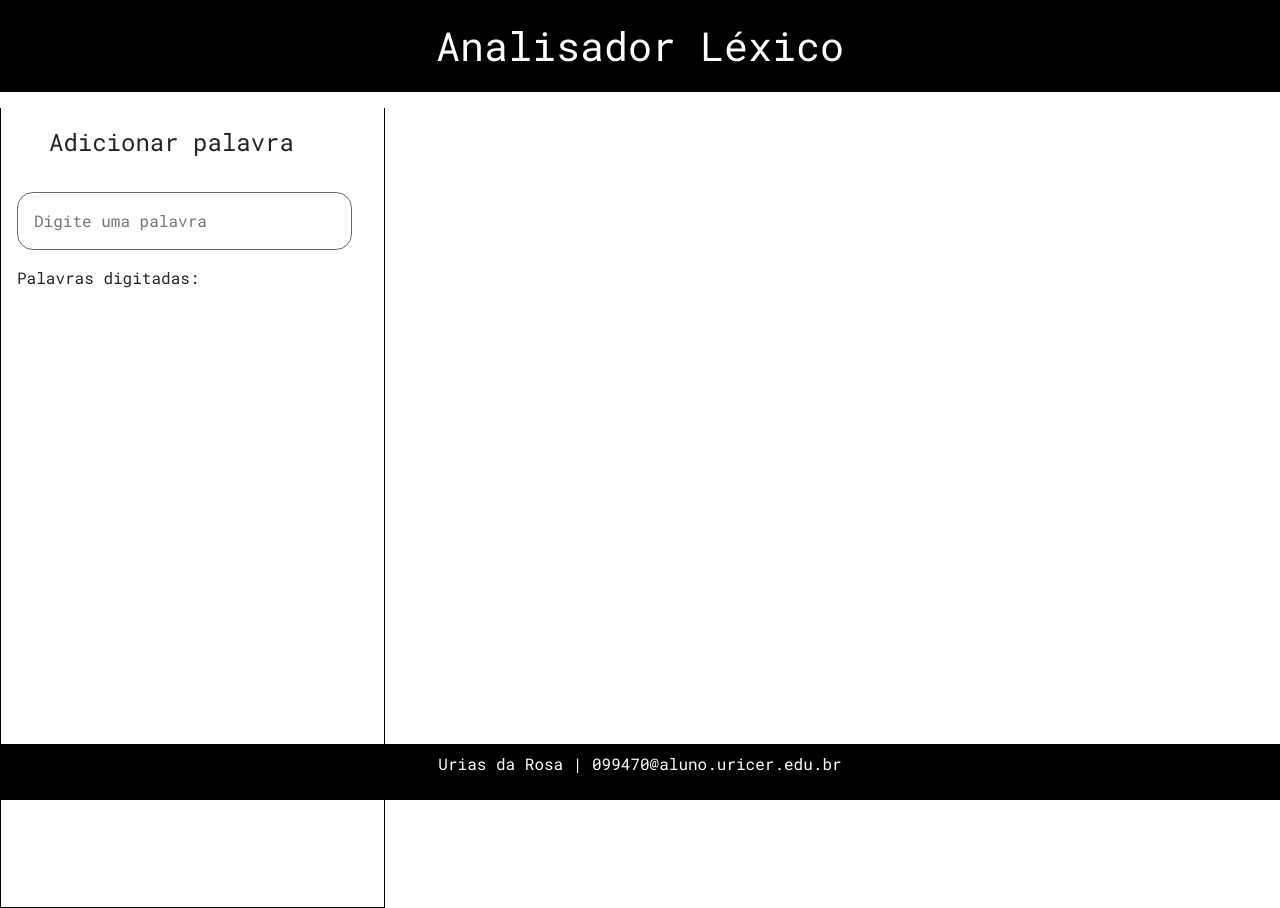
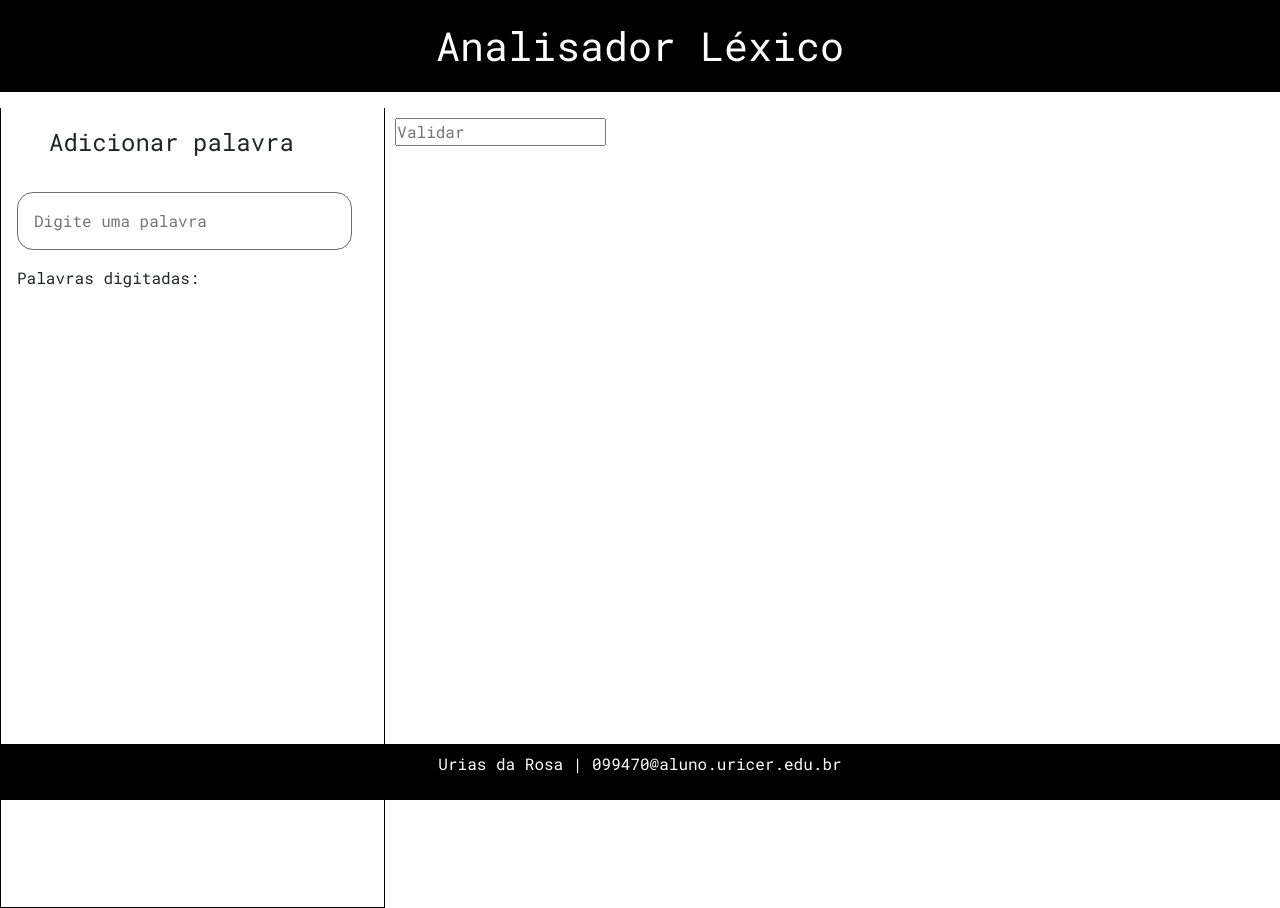
Before and after one commit to UriasDRosa/Analisador_Lexico, a website: page index.html in a window 1280 px wide. Drawn offline with nearby package versions, Linux system fonts and the light colour scheme.

Commit message:
Update index.html

```diff
--- a/index.html
+++ b/index.html
@@ -4,13 +4,14 @@
     <meta charset="UTF-8" />
     <meta name="viewport" content="width=device-width, initial-scale=1.0" />
     <title>Analisador Léxico</title>
-    <link rel="stylesheet" href="style.css" />
+
     <link
       href="https://cdn.jsdelivr.net/npm/bootstrap@5.3.2/dist/css/bootstrap.min.css"
       rel="stylesheet"
       integrity="sha384-T3c6CoIi6uLrA9TneNEoa7RxnatzjcDSCmG1MXxSR1GAsXEV/Dwwykc2MPK8M2HN"
       crossorigin="anonymous"
     />
+    <link rel="stylesheet" href="style.css" />
   </head>
   <body>
     <header>
@@ -32,7 +33,20 @@
         </p>
       </div>
       <section class="content">
-        <table class="table table-bordered" id="tabela"></table>
+        <input
+          type="text"
+          class="checar"
+          id="checar"
+          name="checar"
+          onkeydown="checarPalavra(event)"
+          placeholder="Validar"
+        />
+        <table class="tabela" id="tabela">
+          <thead>
+            <tr id="cabeçalho"></tr>
+          </thead>
+          <tbody id="corpo"></tbody>
+        </table>
       </section>
     </main>
 
```
